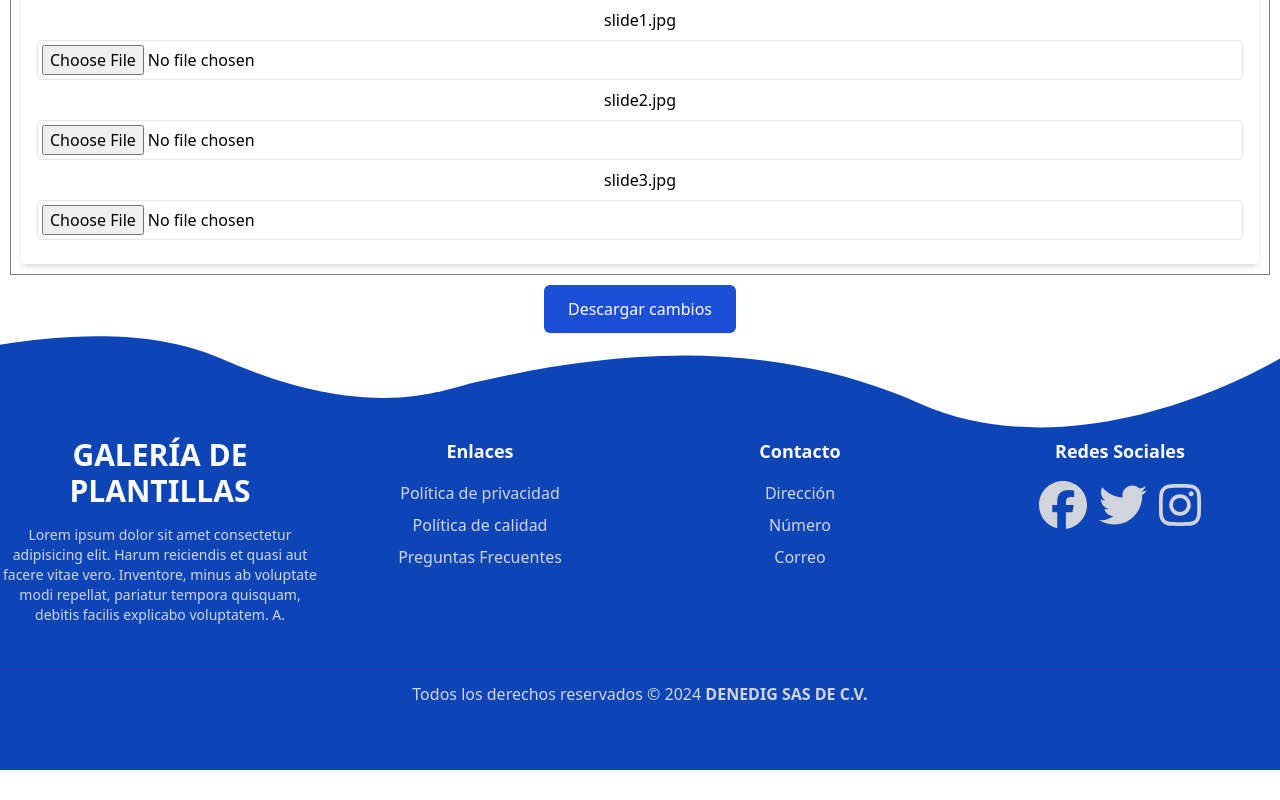
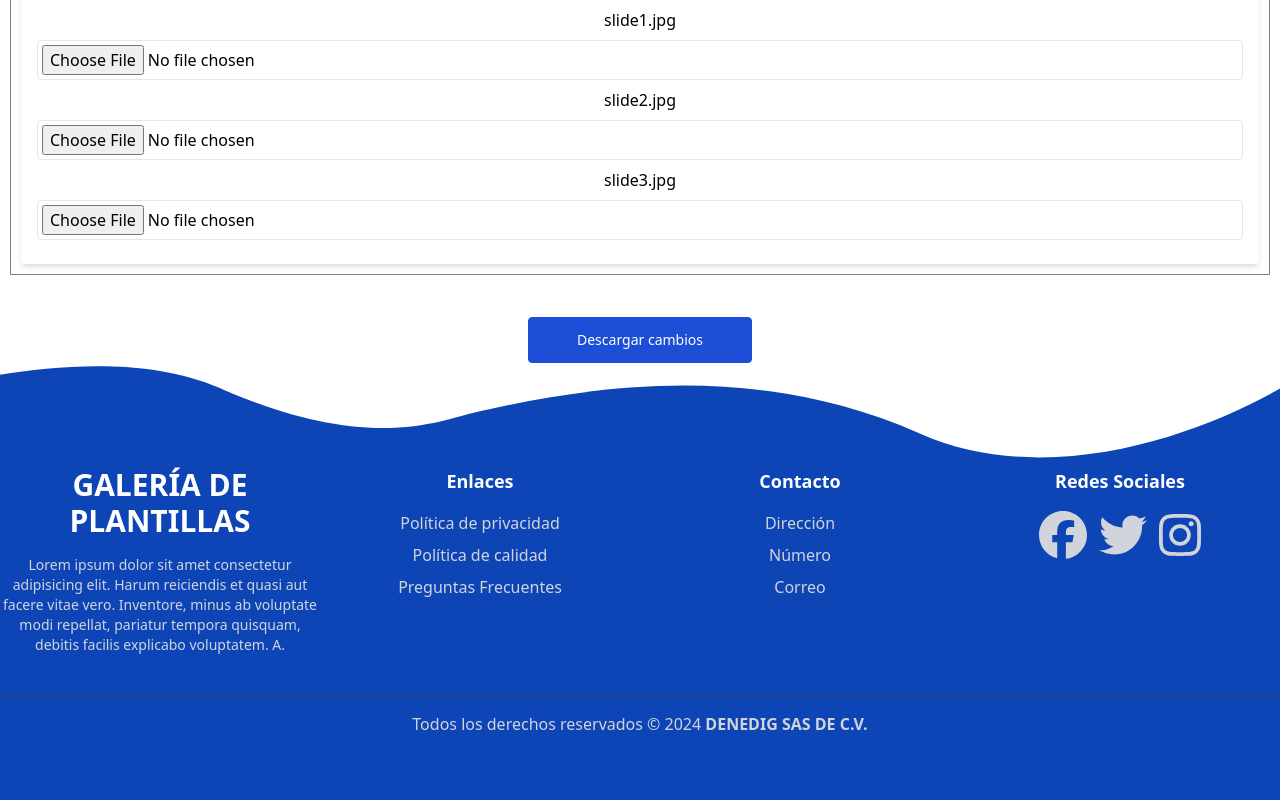
Before and after one commit to anrivers/galeria-de-plantillas, a React (Create React App) app: page /EditTemplate/1 in a window 1280 px wide. Shown: the part 1387-2187 px from the top of the page. Before the commit the page ends 2157 px from the top, so only its background shows below. Built offline with nearby package versions, Linux system fonts and the light colour scheme.

Commit message:
Se cambió el color de boton de descarga

```diff
--- a/src/components/EditTemplate.jsx
+++ b/src/components/EditTemplate.jsx
@@ -173,7 +173,7 @@ const EditTemplate = () => {
           </DraggableElement>
         ))}
       </div>
-      <button onClick={handleDownload} className="px-6 py-3 bg-blue-700 text-white rounded-md hover:bg-blue-500 transition-colors">
+      <button onClick={handleDownload} className="mt-8 inline-block rounded border border-blue-700 bg-blue-700 px-12 py-3 text-sm font-medium text-white hover:bg-transparent hover:text-blue-700 focus:outline-none focus:ring active:text-blue-700">
         Descargar cambios
       </button>
     </div>
```
